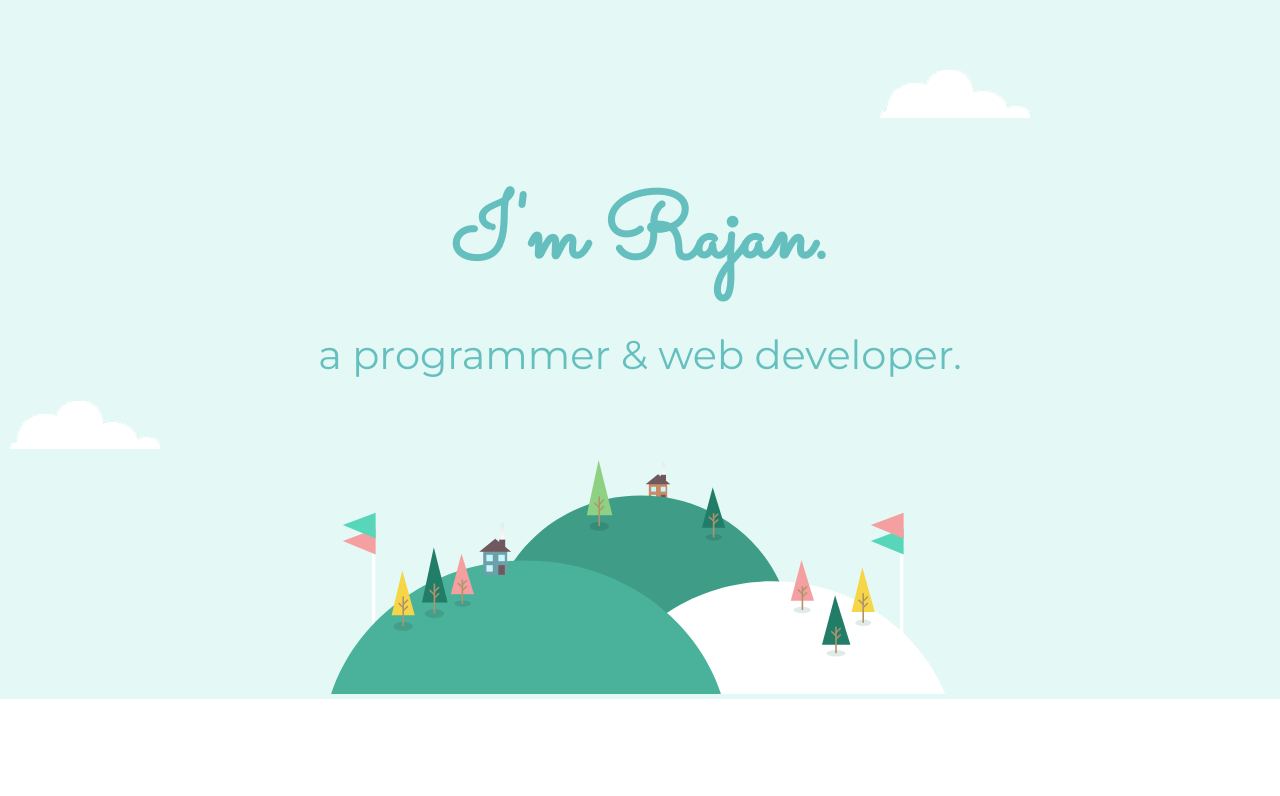
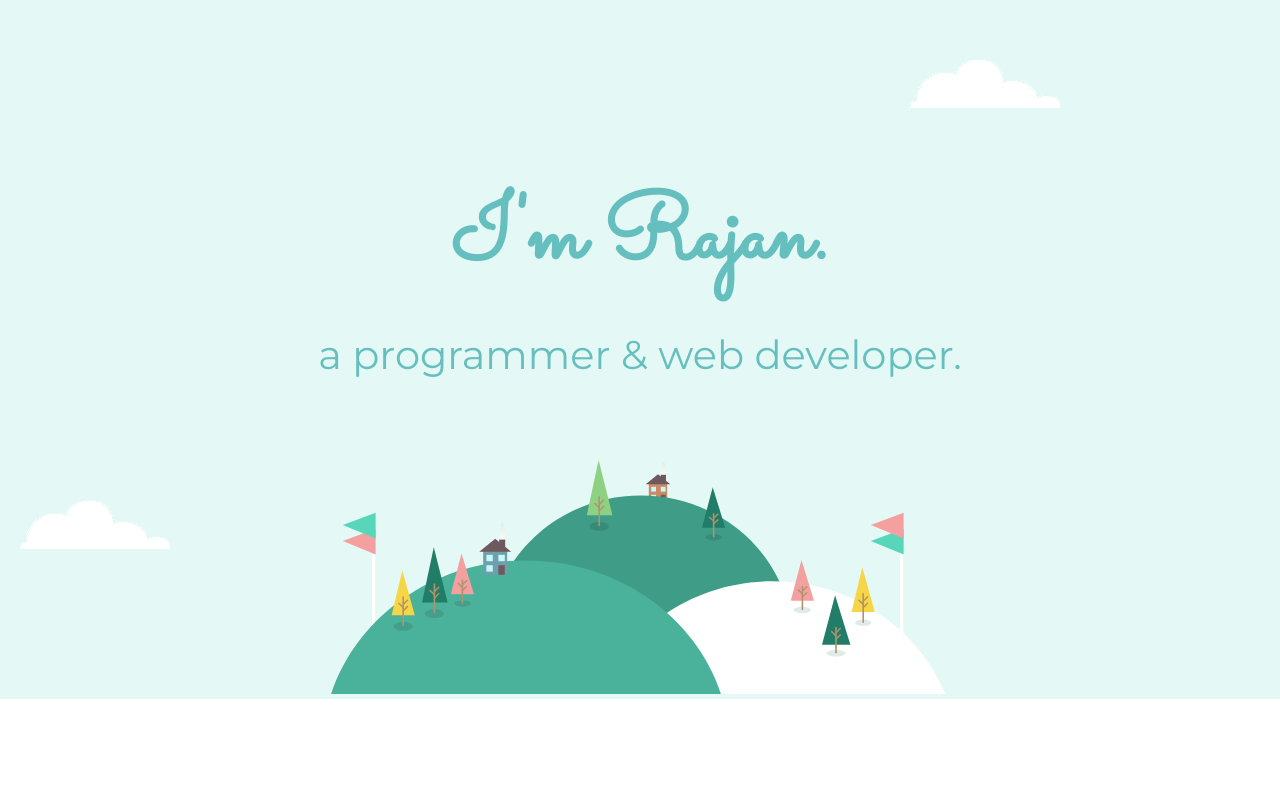
Before and after one commit to raj-rajan/My-Portfolio, a plain HTML site: page index.html in a window 1280 px wide. Shown: the top 796 px of the page. Drawn offline with Linux system fonts and the light colour scheme.

Commit message:
cloud css change

```diff
--- a/css/styles.css
+++ b/css/styles.css
@@ -72,15 +72,15 @@ a:hover{
 }
 .bottom-cloud{
   position: absolute;
-  left: 10px;
-  bottom: 250px;
+  left: 20px;
+  bottom: 150px;
 }
 
 .top-cloud{
   margin-top: 50px;
   position: absolute;
-  right: 250px;
-  top: 20px;
+  right: 220px;
+  top: 10px;
 }
 
 .web-development{
```
